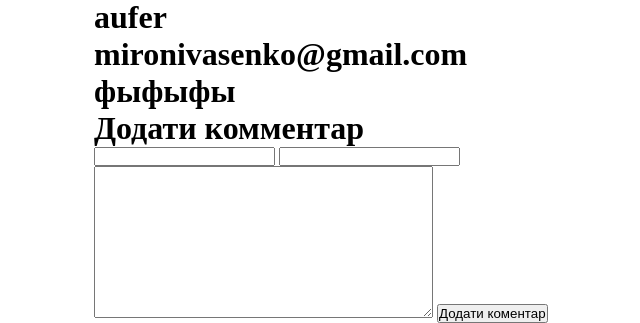
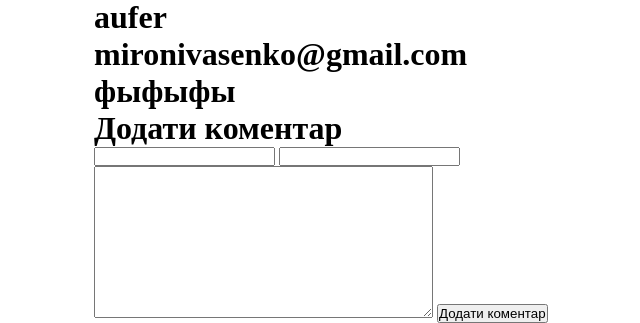
Before and after one commit to aufer850/oneup, a Django app: page /1 in a window 1280 px wide. Shown: the part 1281-1604 px from the top of the page, without its empty margins (156-796 px from the left). Run offline with Django 5.2, Linux system fonts and the light colour scheme; data comes from the database, SQL or seed files in the repository; some libraries are stand-ins or nearby versions.

Commit message:
articlewindow.html

```diff
--- a/oneup/main/templates/main/articlewindow.html
+++ b/oneup/main/templates/main/articlewindow.html
@@ -1,21 +1,30 @@
 {% extends 'main/shablon.html' %}
+{% load static %}
+<link rel="stylesheet" href="{% static '/main/css/reviews.css' %}?v=1">
 <!DOCTYPE html>
-<html lang="en" xmlns="http://www.w3.org/1999/html" xmlns="http://www.w3.org/1999/html">
+<html lang="en">
 <head>
     <meta charset="UTF-8">
-    <title>Title</title>
+    <title>Article Window</title>
 </head>
 <body>
 {% block content %}
-    <div class = "allarticles">
+    <div class="allarticles">
     {% if news and id and new %}
-        <h1> {{ new.title }}</h1>
-        <h1>{{ new.articletext | safe}}</h1>
+        <h1 class="title"> {{ new.title }}</h1>
+        <!-- <style>
+            h1.title {
+                margin-left: 50px;
+                text-align: center;
+                color: #fff;
+            }
+            </style> -->
+        <h1>{{ new.articletext | safe }}</h1>
         <form method="post" action="{% url 'like_article' new.id %}">
             {% csrf_token %}
             <button type="submit">Лайк</button>
         </form>
-        <h1> Рейтинг: {{ new.getrating }}</h1>
+        <h1>Рейтинг: {{ new.getrating }}</h1>
         <form method="post" action="{% url 'dislike_article' new.id %}">
             {% csrf_token %}
             <button type="submit">Дизлайк</button>
@@ -24,21 +33,18 @@
             <h1>Поки що коментарів немає...</h1>
         {% else %}
             {% for com in comments %}
-                <h1> {{ com.name }}</h1>
-                <h1> {{ com.email }}</h1>
-                <h1> {{ com.commenttext }}</h1>
-                <h1></h1>
+                <h1>{{ com.name }}</h1>
+                <h1>{{ com.email }}</h1>
+                <h1>{{ com.commenttext }}</h1>
             {% endfor %}
         {% endif %}
-        <h1>Додати комментар</h1>
-        <form method="post", action="{% url 'comment' new.id %}">
+        <h1>Додати коментар</h1>
+        <form method="post" action="{% url 'comment' new.id %}">
             {% csrf_token %}
             {{ commentform.name }} {{ commentform.email }} </br>
-            {{commentform.commenttext}}
-        <button class = 'btn btn-success' type="submit"> Додати коментар
-        </button>
+            {{ commentform.commenttext }}
+            <button class="btn btn-success" type="submit">Додати коментар</button>
         </form>
-
     {% else %}
         <h1>А де?!</h1>
     {% endif %}
```
Lines whose indentation alone changed are shown as unchanged.
